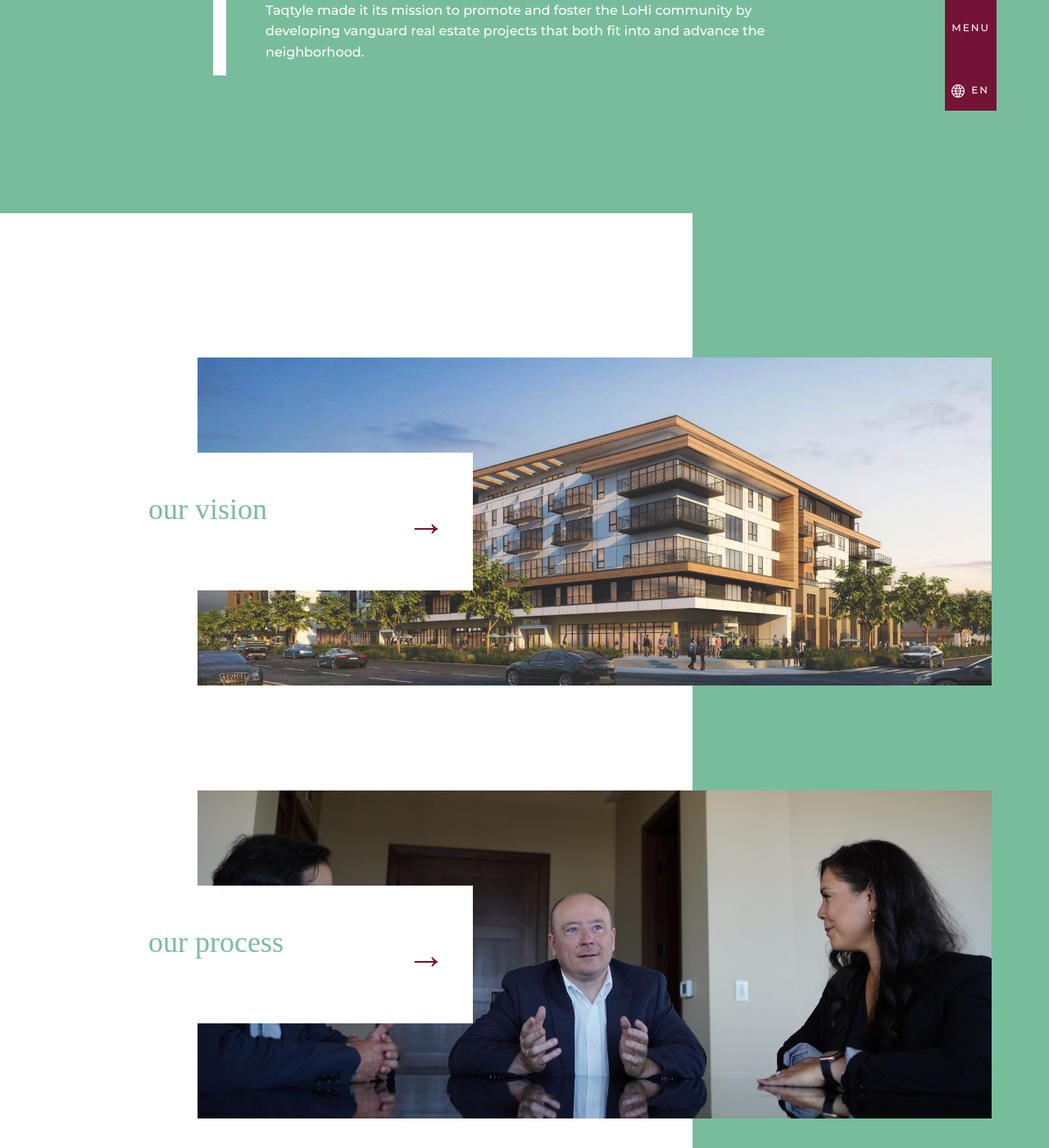
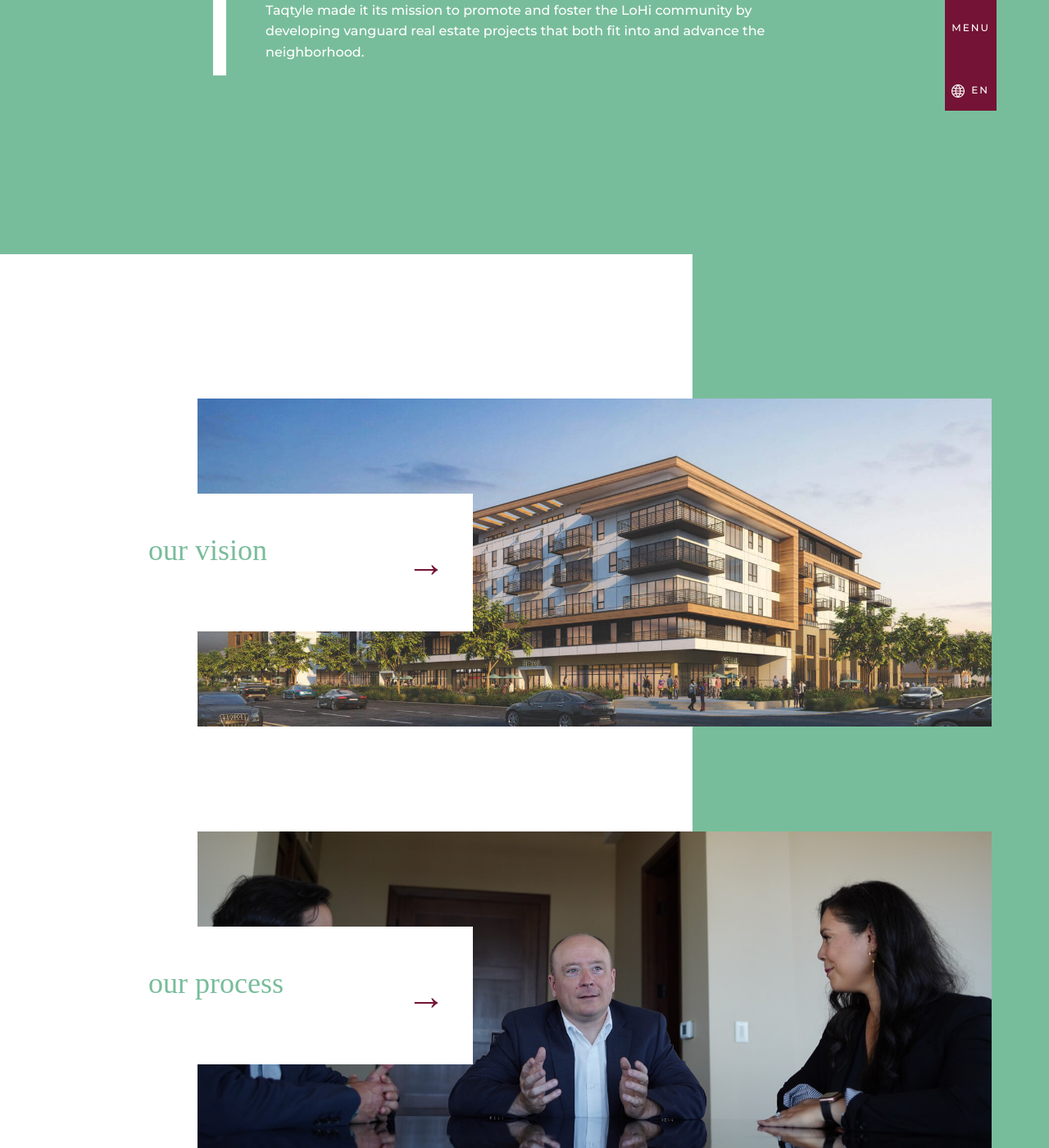
Before and after one commit to mesabafinance/taqtyle.com, a Jekyll site: the page built from en/index.html, in a window 1280 px wide and 1400 px high, scrolled down 1024 px. Shown: the whole window at 82% size. Built offline with Jekyll 4.4.1, drawn with Linux system fonts in a browser that asks for light colours; some web fonts are replaced.

Commit message:
Update _theme.scss

```diff
--- a/assets/css/_sass/_theme.scss
+++ b/assets/css/_sass/_theme.scss
@@ -106,15 +106,15 @@ p{
 /* For larger screens */
 @media (min-width: 768px) {
     .pl-sm-4 {
-        padding-left: 1.5rem; /* Adjust padding as needed */
-        margin-bottom: 40px; /* Add bottom margin to prevent overlap */
+
+        margin-bottom: 90px; /* Add bottom margin to prevent overlap */
     }
 }
 
 /* For smaller screens (mobile) */
 @media (max-width: 767px) {
     .pl-sm-4 {
-        padding-left: 0; /* Adjust to zero or small padding for mobile */
+
         margin-bottom: 20px; /* Adjust as needed for mobile */
     }
 }
```
